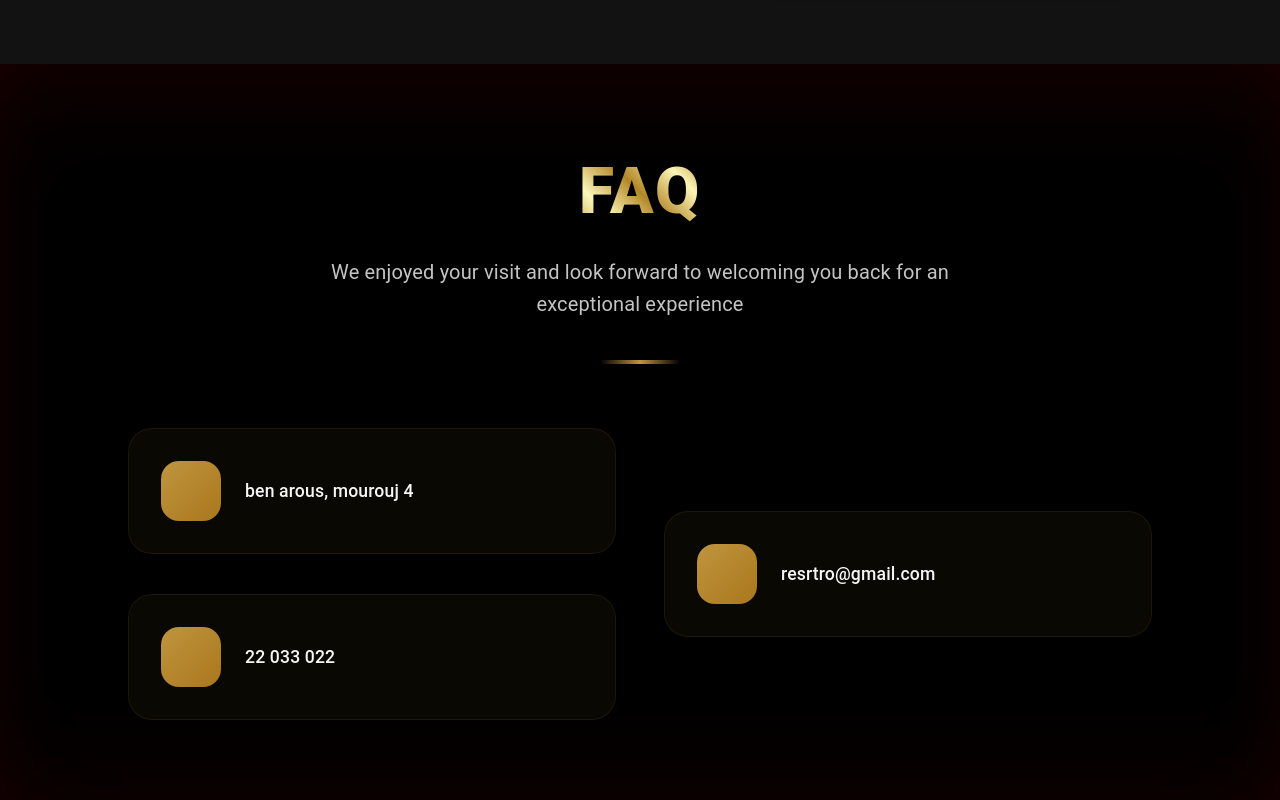
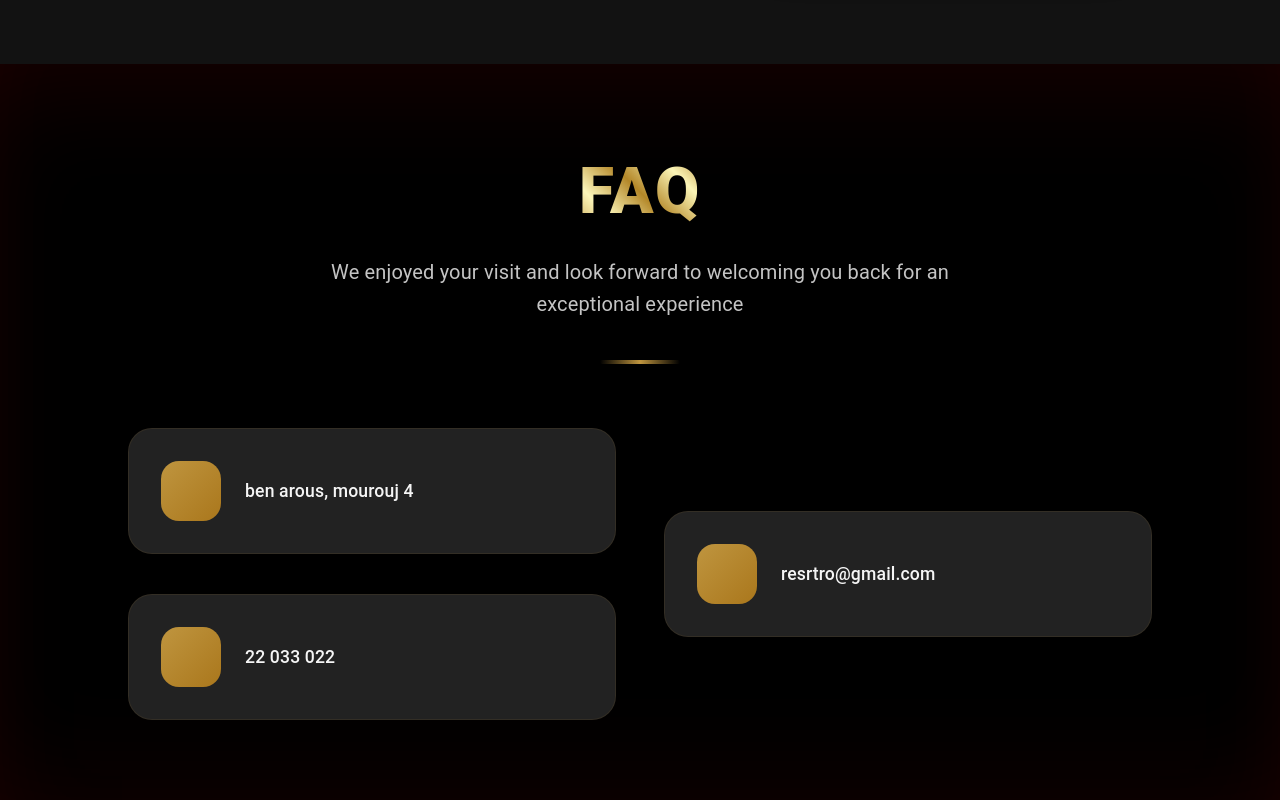
Before and after one commit to aziznefzi/restro, a React (Vite) app: page / in a window 1280 px wide. Shown: the part 6060-6860 px from the top of the page. Built offline with nearby package versions, Linux system fonts and the light colour scheme; some icons are missing.

Commit message:
fag bg iem update

```diff
--- a/src/app/FAQ/FAQ.jsx
+++ b/src/app/FAQ/FAQ.jsx
@@ -13,7 +13,7 @@ export default function FAQ() {
   const { t } = useTranslation();
   const { WebsiteTheme } = useContext(ThemeContext);
   const theme = useTheme();
-
+  const IemBg = {backgroundColor: theme.palette.websiteTheme.background.bg3}
   return (
     <div
       id='FAQ'
@@ -26,13 +26,17 @@ export default function FAQ() {
       <div className={style.content}>
         <div className={style.locationAndMedia}>
           <div className={style.information}>
-            <div className={style.item}>
+            <div
+            style={IemBg}
+            className={style.item}>
               <div className={style.iconWrapper}>
                 <AddLocationIcon />
               </div>
               <p>{t("location")}</p>
             </div>
-            <div className={style.item}>
+            <div
+            style={IemBg}
+            className={style.item}>
               <div className={style.iconWrapper}>
                 <LocalPhoneIcon />
               </div>
@@ -40,7 +44,9 @@ export default function FAQ() {
             </div>
           </div>
           <div className={style.information}>
-            <div className={style.item}>
+            <div
+            style={IemBg}
+            className={style.item}>
               <div className={style.iconWrapper}>
                 <EmailIcon />
               </div>
```
